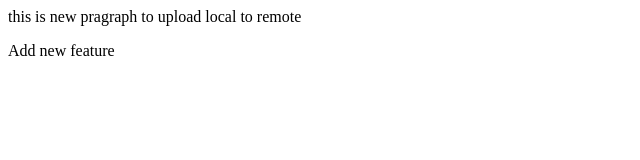
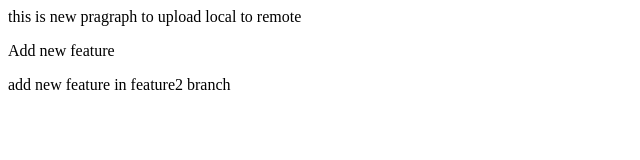
Before and after one commit to shantanu-webdevloper/shantanudemoprojectlocal, a plain HTML site: page index.html in a window 1280 px wide. Shown: the whole page, without its empty margins (0-640 px from the left). Drawn offline with Linux system fonts and the light colour scheme.

Commit message:
add new feature in feature 2 branch

```diff
--- a/index.html
+++ b/index.html
@@ -1,2 +1,3 @@
 <p>this is new pragraph to upload local to remote</p>
 <p>Add new feature</p>
+<p>add new feature in feature2 branch</p>
```
